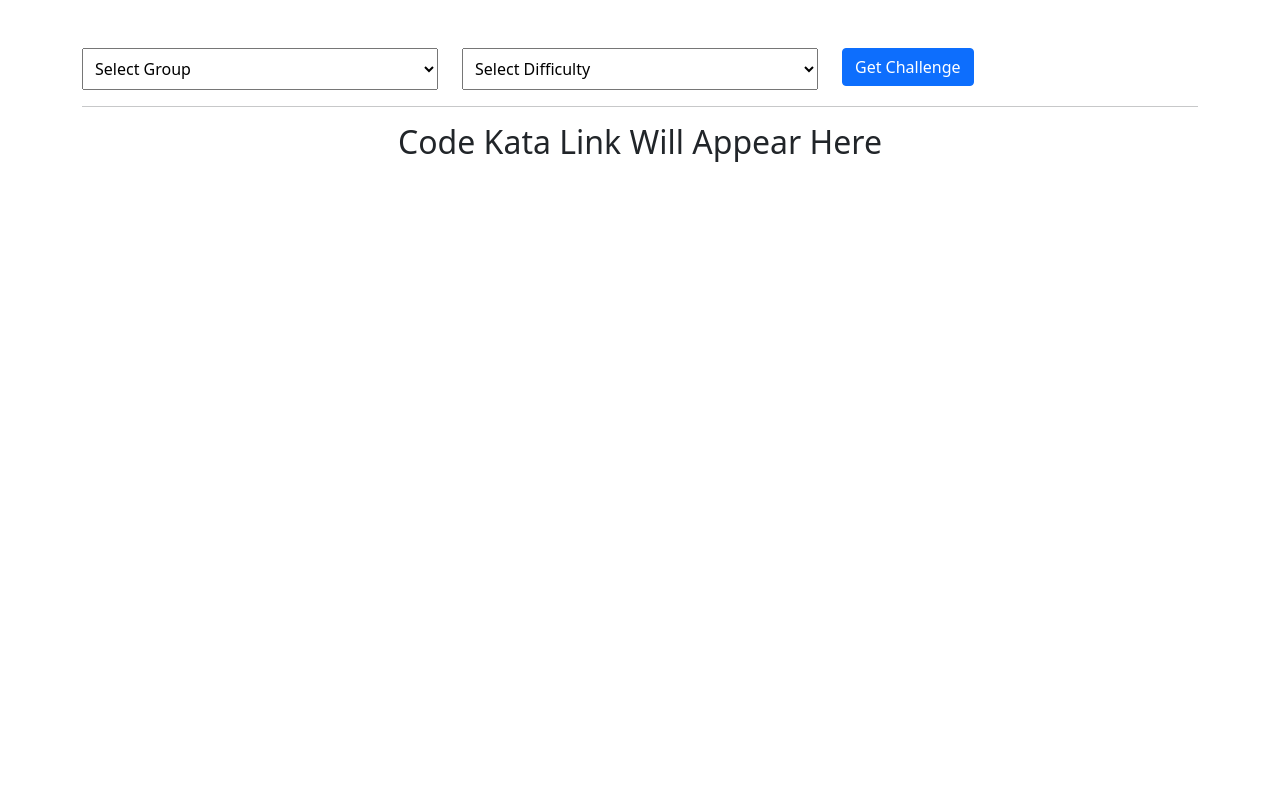
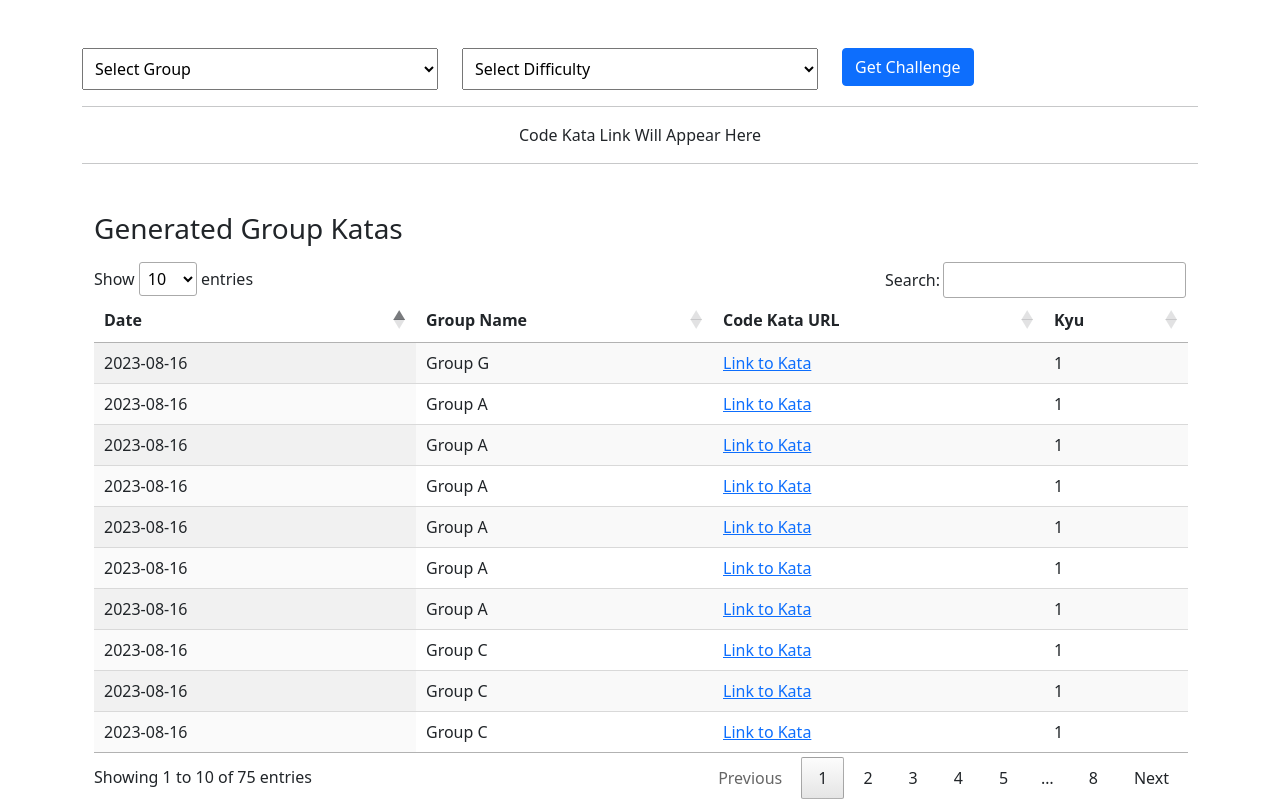
Before and after one commit to layersony/codewars_kata_generator, a Flask app: page / in a window 1280 px wide. Shown: the part 72-871 px from the top of the page. Before the commit the page ends 234 px from the top, so only its background shows below. Run offline with Flask 3, Linux system fonts and the light colour scheme; data comes from the database, SQL or seed files in the repository; both versions use the stored data as it was after the commit; some libraries are stand-ins or nearby versions.

Commit message:
feat: Add table, One kata a Day
Created a atable to display all the the katas for a group generated

```diff
--- a/app.py
+++ b/app.py
@@ -1,8 +1,13 @@
 from flask import Flask, render_template, request, jsonify
-import requests, random, datetime, psycopg2, sqlite3
+from flask_cors import CORS
+import requests, sqlite3
 from bs4 import BeautifulSoup
+from datetime import datetime
 
 app = Flask(__name__)
+CORS(app)  # Enable CORS for the entire app
+
+CORS(app, origins=['*'])
 
 # Create a connection to the database
 def create_connection():
@@ -39,6 +44,20 @@ def is_challenge_id_allocated_in_database(challenge_id):
 
     return existing_challenge_id is not None
 
+def is_group_kata_allocated_in_database(group_name, date):
+    conn = create_connection()
+    cur = conn.cursor()
+
+    query = "SELECT code_kata_url FROM katas WHERE group_name = ? AND date = ?;"
+    cur.execute(query, (group_name, date))
+    existing_code_kata_url = cur.fetchone()
+
+    cur.close()
+    conn.close()
+
+    return existing_code_kata_url
+
+## Routes
 @app.route('/')
 def index():
     return render_template('index.html')
@@ -46,6 +65,17 @@ def index():
 @app.route('/api/get_challenges', methods=['POST'])
 def get_challenges():
     if request.method == 'POST':
+        group_name = request.form['group_name']
+        current_datetime = datetime.now()
+
+        date = current_datetime.strftime('%Y-%m-%d')
+
+        # Check if a code kata for the specified group name and date exists
+        existing_code_kata_url = is_group_kata_allocated_in_database(group_name, date)
+
+        if existing_code_kata_url:
+            return jsonify({"challenge_id": existing_code_kata_url[0], "found":"true"})
+
         kyu_level = request.form['kyu_level']
         challenge_ids = get_challenge_info_by_kyu(kyu_level) # this is a list
 
@@ -61,7 +91,9 @@ def add_kata():
     conn = create_connection()
 
     if request.method == 'POST':
-        date = datetime.datetime.now().date()
+        current_datetime = datetime.now()
+
+        date = current_datetime.strftime('%Y-%m-%d')
         group_name = request.form['group_name']
         code_kata_url = request.form['code_kata_url']
         kyu = request.form['kyu']
@@ -74,5 +106,33 @@ def add_kata():
 
         return jsonify("Kata added to database.")
 
+@app.route('/api/get_all_katas', methods=['GET'])
+def get_all_katas():
+    date_param = request.args.get('date')
+    conn = create_connection()
+    cur = conn.cursor()
+
+    if date_param:
+        query = "SELECT * FROM katas WHERE date = ? ORDER BY id ASC;"
+        cur.execute(query, (date_param,))
+    else:
+        query = "SELECT * FROM katas ORDER BY id DESC;"
+        cur.execute(query)
+
+    katas = []
+    for row in cur.fetchall():
+        kata = {
+            'date': row[1],
+            'group_name': row[2],
+            'code_kata_url': row[3],
+            'kyu': row[4]
+        }
+        katas.append(kata)
+
+    cur.close()
+    conn.close()
+
+    return jsonify({'katas': katas})
+
 if __name__ == '__main__':
     app.run()
--- a/templates/index.html
+++ b/templates/index.html
@@ -5,6 +5,7 @@
     <meta name="viewport" content="width=device-width, initial-scale=1.0">
     <title>Document</title>
     <link href="https://cdn.jsdelivr.net/npm/bootstrap@5.0.2/dist/css/bootstrap.min.css" rel="stylesheet" integrity="sha384-EVSTQN3/azprG1Anm3QDgpJLIm9Nao0Yz1ztcQTwFspd3yD65VohhpuuCOmLASjC" crossorigin="anonymous">
+    <link rel="stylesheet" href="https://cdn.datatables.net/1.13.6/css/jquery.dataTables.min.css">
 </head>
 <body>
     <div class="container">
@@ -39,12 +40,28 @@
         </div>
 
         <hr>
-        <h2 id="kataHolder" class="text-center">Code Kata Link Will Appear Here</h2>
+        <div id="kataHolder" class="text-center">Code Kata Link Will Appear Here</div>
+        <hr>
+        <div class="container-fluid mt-5">
+            <h3 class="mt-3 mb-3">Generated Group Katas</h3>
+            <table id="myTable" class="display">
+                <thead>
+                    <tr>
+                        <th>Date</th>
+                        <th>Group Name</th>
+                        <th>Code Kata URL</th>
+                        <th>Kyu</th>
+                    </tr>
+                </thead>
+                <tbody></tbody>
+            </table>
+        </div>
     </div>
 
     <script src="https://cdn.jsdelivr.net/npm/bootstrap@5.0.2/dist/js/bootstrap.bundle.min.js" integrity="sha384-MrcW6ZMFYlzcLA8Nl+NtUVF0sA7MsXsP1UyJoMp4YLEuNSfAP+JcXn/tWtIaxVXM" crossorigin="anonymous"></script>
     <script src="https://cdnjs.cloudflare.com/ajax/libs/jquery/3.1.0/jquery.min.js"></script>
     <script src="https://cdn.jsdelivr.net/npm/sweetalert2@11"></script>
+    <script src="https://cdn.datatables.net/1.13.6/js/jquery.dataTables.min.js"></script>
     <script>
         $(document).ready(function () {
 
@@ -123,17 +140,30 @@
                     $.ajax({
                         type: "POST",
                         url: "/api/get_challenges",
-                        data: { kyu_level: difficultySelect },
+                        data: {
+                            kyu_level: difficultySelect,
+                            group_name: groupSelect
+                        },
                         dataType: "json",
                         success: function(response) {
                             // Display the fetched challenge IDs
                             let codeWarsUrl = `https://www.codewars.com/kata/${response.challenge_id}`;
 
                             $('#kataHolder').html(`
-                                        <p>${classGroups[groupSelect]}</p>
-                                        <p>Code Kata: <a target='blank' href='${codeWarsUrl}'>${codeWarsUrl}</a></p>
+                                <h3>${classGroups[groupSelect]}</h3>
+                                <h4>Code Kata: <a target='blank' href='${codeWarsUrl}'>${codeWarsUrl}</a></h4>
                             `)
+                            if (response.found == 'true'){
+                                Swal.fire({
+                                    icon: 'info',
+                                    title: 'Already Generated!'
+                                })
 
+                                // Re-enable the button and hide the spinner
+                                $("#getKata").prop("disabled", false);
+                                $("#getKata .spinner-border").addClass("d-none");
+                            }
+                            else {
                                 // Update Database - Make a fetch request to add the kata
                                 $.ajax({
                                     type: "POST",
@@ -163,7 +193,7 @@
                                         $("#getKata .spinner-border").addClass("d-none");
                                     }
                                 });
-
+                            }
                         },
                         error: function(error) {
                             Swal.fire({
@@ -175,6 +205,34 @@
                     });
                 }
             });
+
+            // create table
+            let mytable = $('#myTable').DataTable({
+                ajax: {
+                    url: '/api/get_all_katas',
+                    dataSrc: 'katas'  // Specify the key where the array of katas is located in the JSON response
+                },
+                responsive: true, // Enable responsive feature
+                columns: [
+                    { data: 'date' },
+                    {
+                        data: 'group_name',
+                        render: function(data, type, row) {
+                            return classGroups[data];
+                        }
+                    },
+                    {
+                        data: 'code_kata_url',
+                        render: function(data, type, row) {
+                            return `<a href="https://www.codewars.com/kata/${data}">Link to Kata</a>`;
+                        }
+                    },
+                    { data: 'kyu' }
+                ]
+            });
+            // Reverse the displayed rows in DataTable
+            var reversedData = mytable.data().toArray().reverse();
+            mytable.clear().rows.add(reversedData).draw()
         });
     </script>
 </body>
```
Also changed, not shown: codekata.db, 2 other files. Lines whose indentation alone changed are shown as unchanged.
